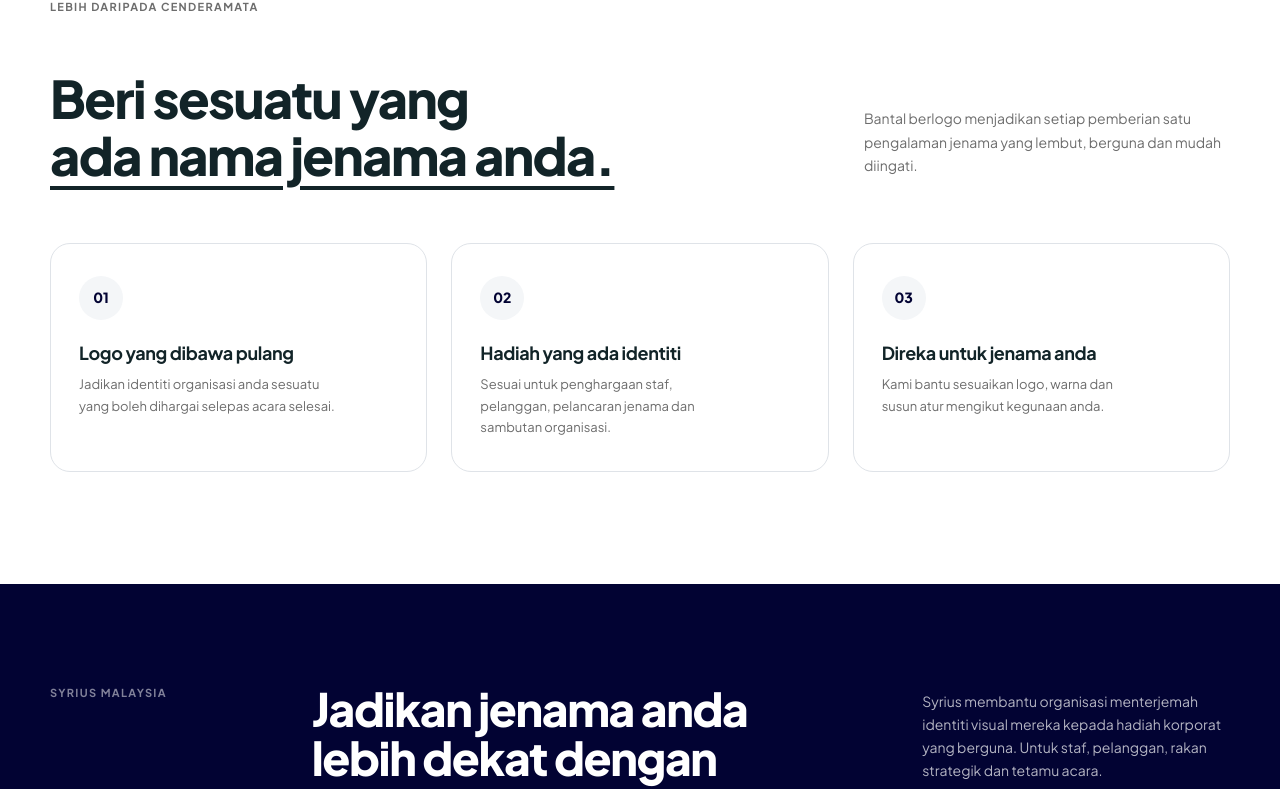
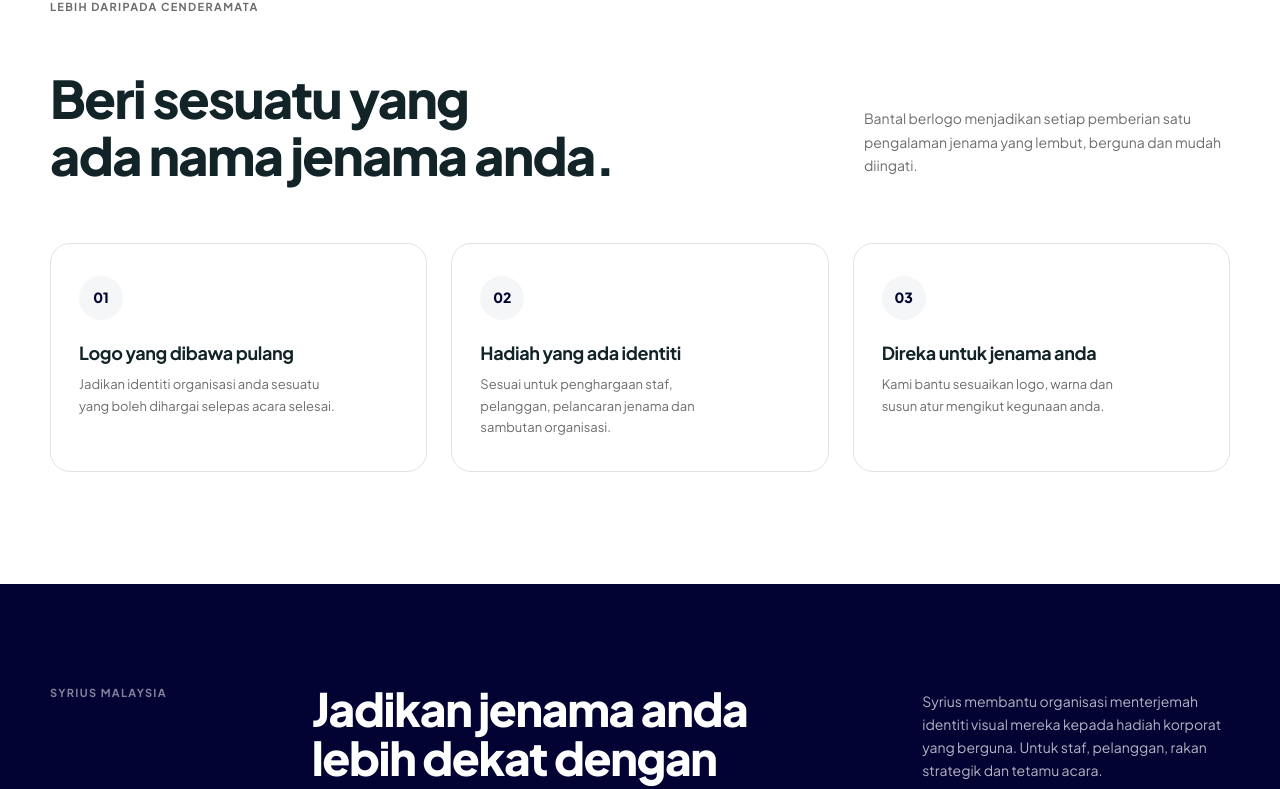
Before and after one commit to alkutawi01/syrius-bantal, a Next.js app: page / in a window 1280 px wide. Shown: the part 959-1748 px from the top of the page. Built offline with nearby package versions, Linux system fonts and the light colour scheme.

Commit message:
Limit underline emphasis to the hero headline only
Using the same underline accent on every h2 as well made it read
as a repeated template trick instead of a deliberate signature
moment. The real Syrius site only underlines once, on its hero.

```diff
--- a/app/globals.css
+++ b/app/globals.css
@@ -48,7 +48,8 @@ a { color: inherit; text-decoration: none; }
 .hero-copy { padding: 70px 0; }
 .eyebrow { color: var(--text); font-size: 11px; font-weight: 700; letter-spacing: .12em; margin: 0 0 18px; text-transform: uppercase; }
 .hero h1, .section h2, .statement h2, .final-cta h2 { color: var(--ink); font-size: clamp(38px, 5vw, 60px); font-weight: 800; letter-spacing: -.03em; line-height: 1.08; margin: 0; }
-.hero h1 em, .section h2 em, .final-cta h2 em { font-style: normal; text-decoration-line: underline; text-decoration-color: currentColor; text-decoration-thickness: 4px; text-underline-offset: 10px; }
+.hero h1 em, .section h2 em, .final-cta h2 em { font-style: normal; }
+.hero h1 em { text-decoration-line: underline; text-decoration-color: currentColor; text-decoration-thickness: 4px; text-underline-offset: 10px; }
 .final-cta h2 { color: #fff; }
 .lede { color: var(--text); font-size: 16px; line-height: 1.7; max-width: 480px; margin: 24px 0 30px; }
 .hero-actions { display: flex; align-items: center; gap: 24px; flex-wrap: wrap; }
```
